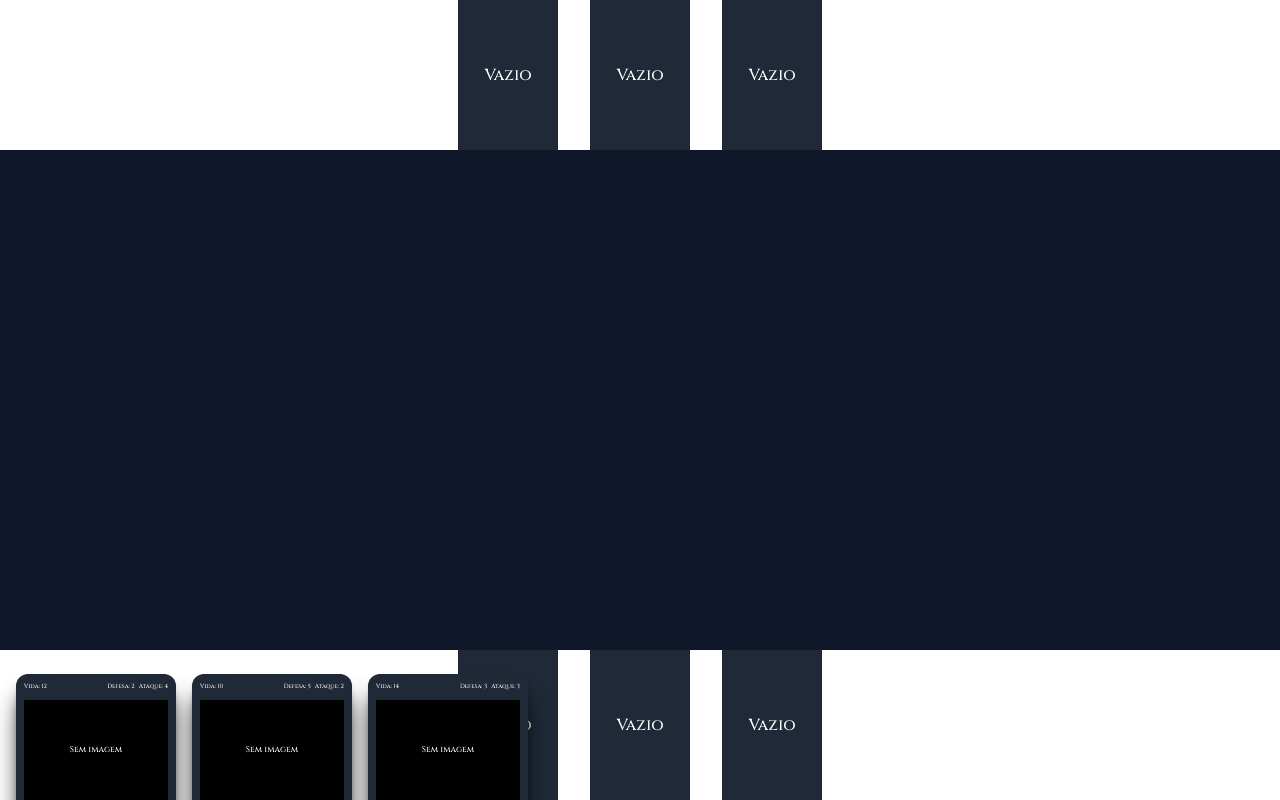
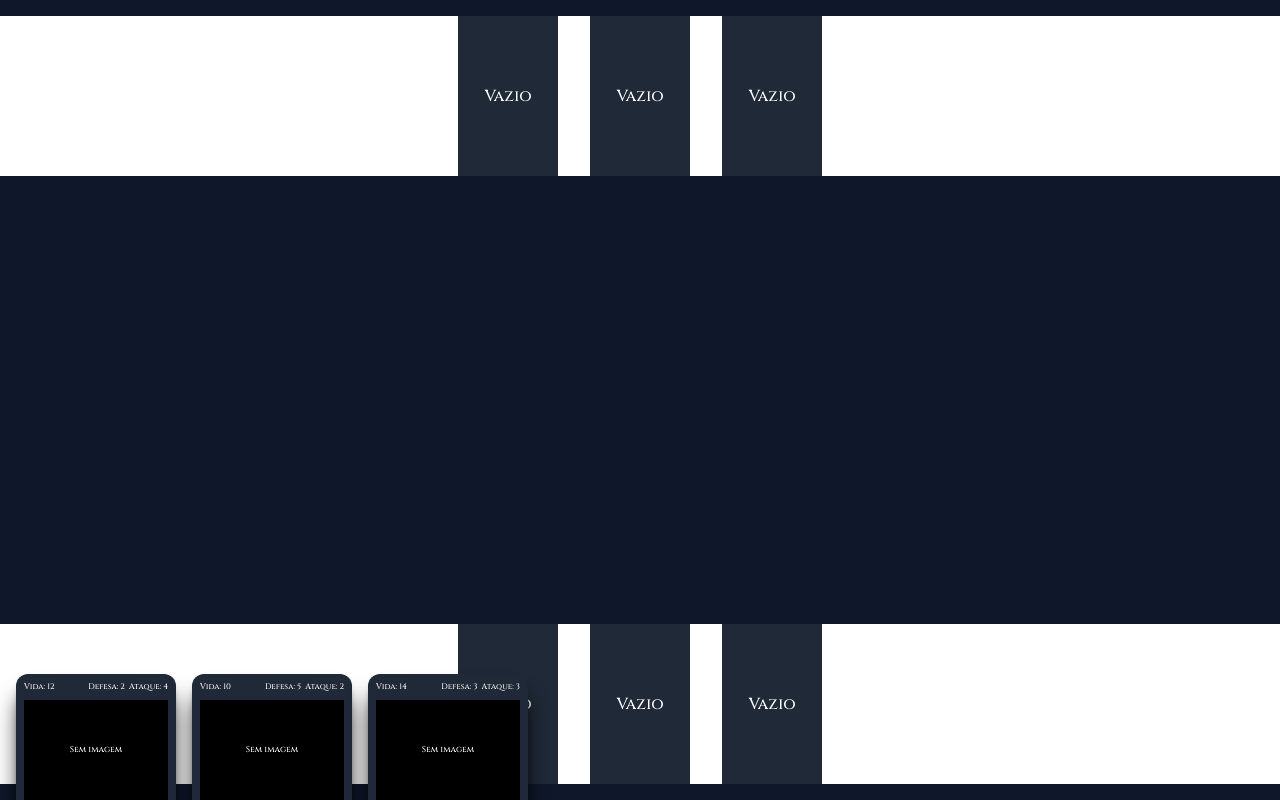
Before and after one commit to lucasdevii/Card-Attack-Game, a Vue app in the folder front/: page / in a window 1280 px wide. Built offline with nearby package versions, Linux system fonts and the light colour scheme.

Commit message:
feat: sistema de descarte de cartas adicionado

```diff
--- a/front/src/components/gameTable/Card.vue
+++ b/front/src/components/gameTable/Card.vue
@@ -20,12 +20,15 @@ onMounted(() => {
 <template>
         <div v-if="props.cardInfo"
             :style="`height: ${cardHeight}px`"
-            class="bg-gray-800 w-full h-full px-2 rounded-xl space-y-2 hover:scale-105 transition-transform cursor-pointer overflow-hidden"
+            class="bg-gray-800 w-full h-full space-y-2 hover:scale-105 transition-transform cursor-pointer overflow-hidden"
+            :class="cardHeight < 200? 'rounded-lg px-1':'rounded-xl px-2'"
             ref="cardRef"
         >
             <div class="h-3/6">
-                <div class="flex h-1/5 text-[10%] justify-between items-center">
-                    <span class="">Vida: {{ props.cardInfo.stats?.life }}</span>
+                <div class="flex h-1/5 justify-between items-center"
+                    :class="cardHeight < 200? 'text-[5px]': 'text-[8px]'"
+                >
+                    <span>Vida: {{ props.cardInfo.stats?.life }}</span>
                     <div class="space-x-1">
                         <span>Defesa: {{ props.cardInfo.stats?.defense }}</span>
                         <span>Ataque: {{ props.cardInfo.stats?.attack }}</span>
@@ -38,8 +41,8 @@ onMounted(() => {
                 </div>
             </div>
             <div class="flex flex-col h-3/6">
-                <div class="flex-1 border p-1 text-center overflow-hidden box-border">
-                    <p class="break-words text-[8px] leading-tight">
+                <div class="flex-1 text-center overflow-hidden box-border">
+                    <p class="break-words leading-tight" :class="cardHeight < 200? 'text-[5px]' : 'text-[8px] '">
                         {{ props.cardInfo?.description }}
                     </p>
                 </div>
--- a/front/src/components/gameTable/CardsInTable.vue
+++ b/front/src/components/gameTable/CardsInTable.vue
@@ -7,14 +7,14 @@ const props = defineProps({
 </script>
 
 <template>
-  <div class="w-full h-[150px] bg-white flex justify-center items-center">
+  <div class="w-full h-[160px] bg-white flex justify-center items-center my-4">
 
     <div
-      v-for="(index,card) in props.cardsList"
+      v-for="(card,index) in props.cardsList"
       :key="index"
       class="mx-4 flex justify-center items-center h-full w-[100px]"
     >
-      <Card v-if="card.description" :cardInfo="card"/>
+      <Card v-if="card?.description" :cardInfo="card"/>
       <div v-else class="bg-gray-800 w-full h-full flex justify-center items-center">
         Vazio
       </div>
--- a/front/src/views/GameTable.vue
+++ b/front/src/views/GameTable.vue
@@ -33,8 +33,8 @@ Se atingir 3 ou mais inimigos, ganha +2 de defesa neste turno.`,
 const currentCards = ref(mock);
 const cardForShowInfos = ref(null);
 
-const enemyCardsDispatched = ref([{},{},{}]);
-const userCardsDispatched = ref([{},{},{}]);
+const enemyCardsDispatched = ref([null, null, null]);
+const userCardsDispatched = ref([null, null, null]);
 
 // Clique na carta
 function clickInCard(index){
@@ -48,7 +48,12 @@ function clickInCard(index){
 
 // Remove da mão
 function dispatchCard(index){
-  currentCards.value = currentCards.value.filter((_, i) => i !== index);
+  const emptyIndex = userCardsDispatched.value.findIndex(c => c === null);
+
+  if (emptyIndex !== -1) {
+    userCardsDispatched.value[emptyIndex] = currentCards.value[index];
+    currentCards.value.splice(index, 1);
+  }
 }
 
 // Clique fora (profissional)
```
